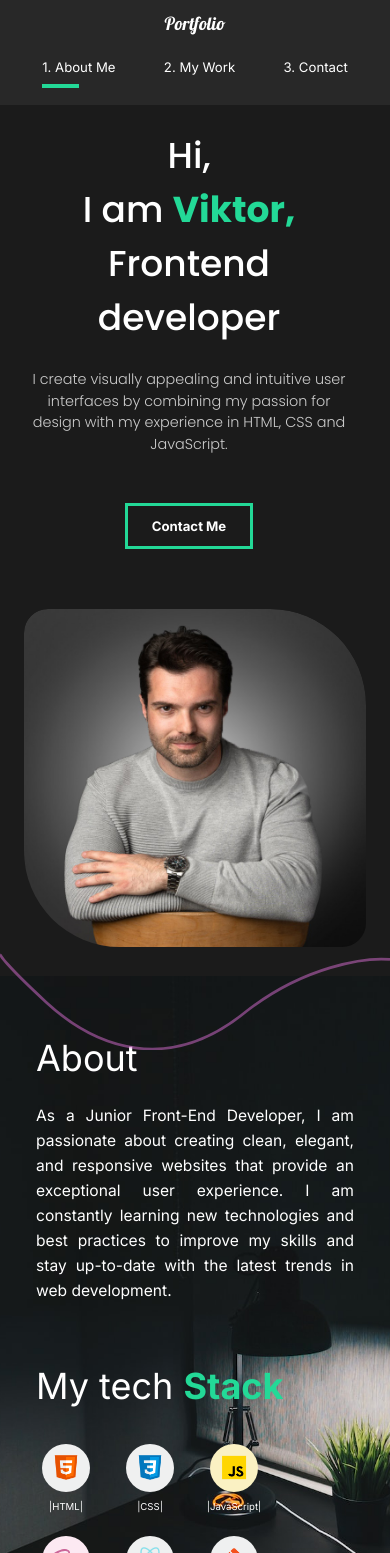
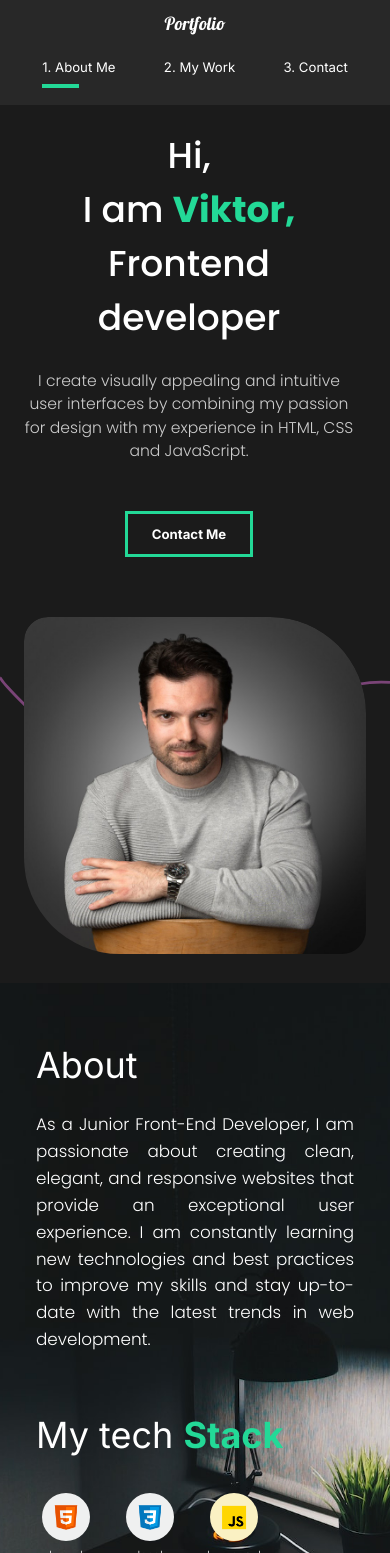
Before and after one commit to ViktorZbodulja/Portfolio, a React (Create React App) app: page / in a window 390 px wide. Shown: the top 1553 px of the page. Built offline with nearby package versions, Linux system fonts and the light colour scheme.

Commit message:
homepage responsivity fix

```diff
--- a/src/components/MyStack.jsx
+++ b/src/components/MyStack.jsx
@@ -81,7 +81,7 @@ function MyStack() {
       </motion.div>
       <motion.div className="about_text" ref={element} variants={scrollReveal2} animate={controls} initial="hidden">
         <h2>About</h2>
-        <div>As a Junior Front-End Developer, I am passionate about creating clean, elegant, and responsive websites that provide an exceptional user experience. I am constantly learning new technologies and best practices to improve my skills and stay up-to-date with the latest trends in web development.</div>
+        <div className="short_description">As a Junior Front-End Developer, I am passionate about creating clean, elegant, and responsive websites that provide an exceptional user experience. I am constantly learning new technologies and best practices to improve my skills and stay up-to-date with the latest trends in web development.</div>
       </motion.div>
     </div>
   );
--- a/src/styles/_myStack.scss
+++ b/src/styles/_myStack.scss
@@ -47,6 +47,8 @@
     font-size: 1.2rem;
     line-height: 160%;
     text-align: justify;
+    font-family: 'Poppins', sans-serif;
+    font-weight: 300;
     //padding: 1rem;
     //background: rgba(128, 128, 128, 0.2);
     //border-radius: 10px;
--- a/src/styles/_responsive.scss
+++ b/src/styles/_responsive.scss
@@ -1,3 +1,13 @@
+@media(max-width: 1750px) {
+    .description p {
+        font-size: 1.5rem;
+    }
+    .about_text div {
+        font-size: 1.6rem;
+        font-weight: 300;
+    }
+}
+
 @media(max-width: 1300px){
     .about{
         text-align: center;
@@ -118,7 +128,11 @@
        padding-top: 5rem;
     }
     .about_text div {
-        font-size: 1.3rem;
+        font-size: 1.4rem;
+    }
+    .wave_svg {
+        top: 70%;
+        z-index: -1;
     }
 
 }
@@ -202,6 +216,9 @@
     .faq {
         padding: 5rem 7rem 1rem 7rem;
     }
+    .wave_svg {
+        top: 80%;
+    }
 }
 @media(max-width: 650px) {
     .my_work {
@@ -239,6 +256,9 @@
         h2 {
             font-size: 2.8rem;
         }
+    }
+    .description p {
+        font-size: 1.3rem;
     }
 }
 @media(max-width: 430px) {
--- a/src/styles/app.css
+++ b/src/styles/app.css
@@ -180,6 +180,8 @@ p {
   font-size: 1.2rem;
   line-height: 160%;
   text-align: justify;
+  font-family: "Poppins", sans-serif;
+  font-weight: 300;
 }
 
 .image {
@@ -541,6 +543,15 @@ p {
   transform: translateY(6px);
 }
 
+@media (max-width: 1750px) {
+  .description p {
+    font-size: 1.5rem;
+  }
+  .about_text div {
+    font-size: 1.6rem;
+    font-weight: 300;
+  }
+}
 @media (max-width: 1300px) {
   .about {
     text-align: center;
@@ -653,7 +664,11 @@ p {
     padding-top: 5rem;
   }
   .about_text div {
-    font-size: 1.3rem;
+    font-size: 1.4rem;
+  }
+  .wave_svg {
+    top: 70%;
+    z-index: -1;
   }
 }
 @media (max-width: 1055px) {
@@ -732,6 +747,9 @@ p {
   .faq {
     padding: 5rem 7rem 1rem 7rem;
   }
+  .wave_svg {
+    top: 80%;
+  }
 }
 @media (max-width: 650px) {
   .my_work {
@@ -765,6 +783,9 @@ p {
   }
   .faq h2 {
     font-size: 2.8rem;
+  }
+  .description p {
+    font-size: 1.3rem;
   }
 }
 @media (max-width: 430px) {
```
Also changed, not shown: 1 other file (tests, documents, lock files or other folders).
